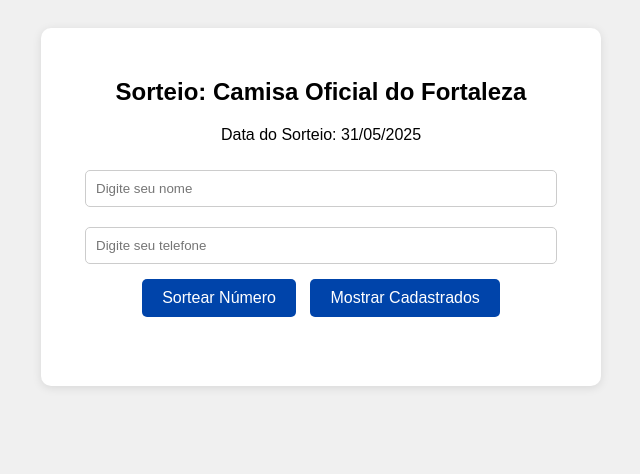
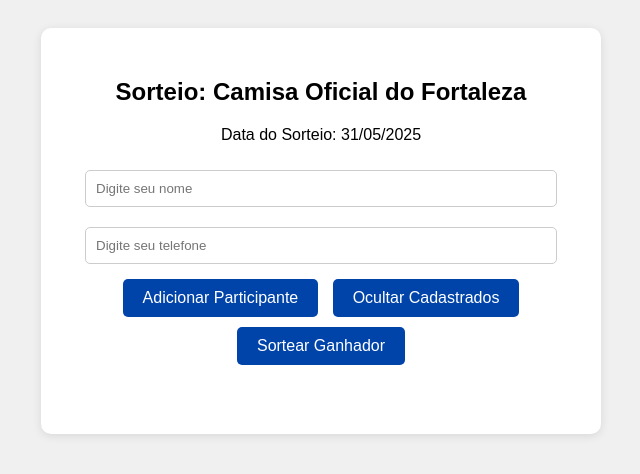
Before and after one commit to edsonsilva1987/Teoria.ads, a plain HTML site: page Teste.html in a window 1280 px wide. Both pictures are taken after a click on the button "Mostrar Cadastrados". Shown: the whole page, without its empty margins (319-959 px from the left). Drawn offline with Linux system fonts and the light colour scheme.

Commit message:
Update Teste.html

```diff
--- a/Teste.html
+++ b/Teste.html
@@ -54,6 +54,7 @@
       border-radius: 5px;
       max-height: 200px;
       overflow-y: auto;
+      display: none;
     }
     li {
       padding: 8px;
@@ -68,8 +69,9 @@
 
     <input type="text" id="nome" placeholder="Digite seu nome" />
     <input type="text" id="telefone" placeholder="Digite seu telefone" />
-    <button onclick="sortear()">Sortear Número</button>
-    <button onclick="mostrarCadastrados()">Mostrar Cadastrados</button>
+    <button onclick="adicionarParticipante()">Adicionar Participante</button>
+    <button onclick="alternarCadastrados()" id="toggleBtn">Mostrar Cadastrados</button>
+    <button onclick="sortearGanhador()">Sortear Ganhador</button>
 
     <div class="result" id="resultado"></div>
     <ul id="listaCadastrados"></ul>
@@ -77,8 +79,9 @@
 
   <script>
     const cadastrados = [];
+    let listaVisivel = false;
 
-    function sortear() {
+    function adicionarParticipante() {
       const nome = document.getElementById('nome').value.trim();
       const telefone = document.getElementById('telefone').value.trim();
 
@@ -96,6 +99,8 @@
 
       document.getElementById('nome').value = '';
       document.getElementById('telefone').value = '';
+
+      if (listaVisivel) mostrarCadastrados();
     }
 
     function mostrarCadastrados() {
@@ -107,6 +112,25 @@
         lista.appendChild(item);
       });
     }
+
+    function alternarCadastrados() {
+      const lista = document.getElementById('listaCadastrados');
+      const btn = document.getElementById('toggleBtn');
+      listaVisivel = !listaVisivel;
+      lista.style.display = listaVisivel ? 'block' : 'none';
+      btn.textContent = listaVisivel ? 'Ocultar Cadastrados' : 'Mostrar Cadastrados';
+      if (listaVisivel) mostrarCadastrados();
+    }
+
+    function sortearGanhador() {
+      if (cadastrados.length === 0) {
+        alert('Nenhum participante cadastrado.');
+        return;
+      }
+      const sorteado = cadastrados[Math.floor(Math.random() * cadastrados.length)];
+      document.getElementById('resultado').innerHTML =
+        `<strong>GANHADOR:</strong><br>Nome: ${sorteado.nome}<br>Telefone: ${sorteado.telefone}<br>Cartela: <strong>${sorteado.cartela}</strong>`;
+    }
   </script>
 </body>
 </html>
```
